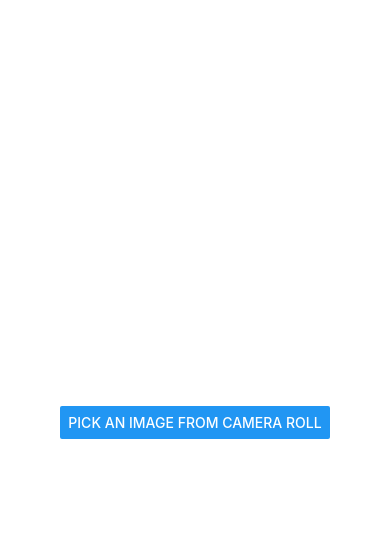
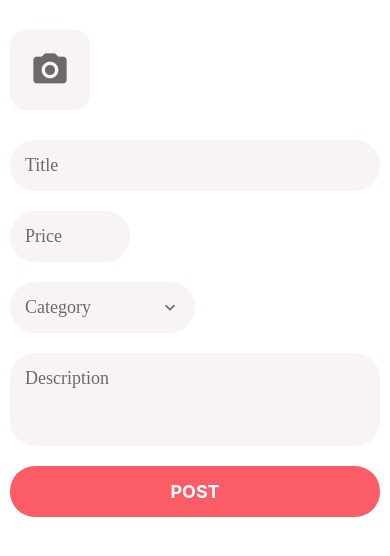
Before and after one commit to mcvio78/study__react-native-expo, a React Native app: screen / in a window 390 px wide. Shown: the top 556 px of the page. Built offline with nearby package versions, Linux system fonts and the light colour scheme.

Commit message:
DoneWithIt - create ListinEditScreen, FormImagePicker, ImageInputList, ImageInput component

```diff
--- a/App.jsx
+++ b/App.jsx
@@ -1,40 +1,7 @@
-import React, { useState, useEffect } from 'react';
-import { Button, Image, View, Platform } from 'react-native';
-import * as ImagePicker from 'expo-image-picker';
+import React from 'react';
 
-export default function ImagePickerExample() {
-  const [image, setImage] = useState(null);
+import { ListingEditScreen } from './app/screens/ListingEditScreen';
 
-  useEffect(() => {
-    (async () => {
-      if (Platform.OS !== 'web') {
-        const { status } = await ImagePicker.requestMediaLibraryPermissionsAsync();
-        if (status !== 'granted') {
-          alert('Sorry, we need camera roll permissions to make this work!');
-        }
-      }
-    })();
-  }, []);
-
-  const pickImage = async () => {
-    let result = await ImagePicker.launchImageLibraryAsync({
-      mediaTypes: ImagePicker.MediaTypeOptions.All,
-      allowsEditing: true,
-      aspect: [4, 3],
-      quality: 1,
-    });
-
-    console.log(result);
-
-    if (!result.cancelled) {
-      setImage(result.uri);
-    }
-  };
-
-  return (
-    <View style={{ flex: 1, alignItems: 'center', justifyContent: 'center' }}>
-      <Button title="Pick an image from camera roll" onPress={pickImage} />
-      {image && <Image source={{ uri: image }} style={{ width: 200, height: 200 }} />}
-    </View>
-  );
+export default function App() {
+  return <ListingEditScreen />;
 }
--- /dev/null
+++ b/app/components/ImageInput.jsx
@@ -0,0 +1,90 @@
+import React, { useEffect } from 'react';
+import { TouchableWithoutFeedback, View, StyleSheet, Image, Alert, Platform } from 'react-native';
+import { MaterialCommunityIcons } from '@expo/vector-icons';
+
+import { colors } from '../config/colors';
+import * as ImagePicker from 'expo-image-picker';
+
+export const ImageInput = ({
+  size = 80,
+  backgroundColor = colors.light,
+  iconColor = colors.medium,
+  onChangeImage,
+  imageUri,
+}) => {
+  // data from (await) ImagePicker.requestMediaLibraryPermissionsAsync()
+  // data:  Object {
+  //   "canAskAgain": true,
+  //     "expires": "never",
+  //     "granted": true,
+  //     "status": "granted",
+  // }
+
+  // Mosh
+  // useEffect(() => {
+  //   requestPermission();
+  // }, []);
+  //
+  // const requestPermission = async () => {
+  //   const { granted } = await ImagePicker.requestMediaLibraryPermissionsAsync();
+  //   if (!granted) alert('You need to enable permission to access the library.');
+  // };
+
+  // official docs
+  useEffect(() => {
+    (async () => {
+      if (Platform.OS !== 'web') {
+        const { status } = await ImagePicker.requestMediaLibraryPermissionsAsync();
+        if (status !== 'granted') {
+          alert('Sorry, we need camera roll permissions to make this work!');
+        }
+      }
+    })();
+  }, []);
+
+  const handlePress = () => {
+    if (!imageUri) selectImage();
+    else
+      Alert.alert('Delete', 'Are you sure you want to delete this image?', [
+        { text: 'Yes', onPress: () => onChangeImage(null) },
+        { text: 'No' },
+      ]);
+  };
+
+  const selectImage = async () => {
+    try {
+      let result = await ImagePicker.launchImageLibraryAsync({
+        mediaTypes: ImagePicker.MediaTypeOptions.Images,
+        quality: 0.5,
+      });
+      if (!result.cancelled) {
+        onChangeImage(result.uri);
+      }
+    } catch (error) {
+      console.log('Reading an image', error);
+    }
+  };
+  return (
+    <TouchableWithoutFeedback onPress={handlePress}>
+      <View
+        style={[styles.container, { width: size, height: size, backgroundColor: backgroundColor }]}>
+        {!imageUri && <MaterialCommunityIcons name="camera" size={size / 2} color={iconColor} />}
+        {imageUri && <Image source={{ uri: imageUri }} style={styles.image} />}
+      </View>
+    </TouchableWithoutFeedback>
+  );
+};
+
+const styles = StyleSheet.create({
+  container: {
+    justifyContent: 'center',
+    alignItems: 'center',
+    borderRadius: 15,
+    overflow: 'hidden',
+    marginRight: 10,
+  },
+  image: {
+    width: '100%',
+    height: '100%',
+  },
+});
--- /dev/null
+++ b/app/components/ImageInputList.jsx
@@ -0,0 +1,36 @@
+import React, { useRef } from 'react';
+import { View, ScrollView, StyleSheet } from 'react-native';
+
+import { ImageInput } from './ImageInput';
+
+export const ImageInputList = ({ imageUris = [], onAddImage, onRemoveImage }) => {
+  const scrollView = useRef();
+
+  return (
+    <View style={styles.container}>
+      <ScrollView
+        ref={scrollView}
+        horizontal
+        onContentSizeChange={() => scrollView.current.scrollToEnd()}>
+        <View style={styles.container}>
+          {imageUris.map((uri) => (
+            <View key={uri} style={styles.image}>
+              <ImageInput imageUri={uri} onChangeImage={() => onRemoveImage(uri)} />
+            </View>
+          ))}
+          <ImageInput onChangeImage={(imageUri) => onAddImage(imageUri)} />
+        </View>
+      </ScrollView>
+    </View>
+  );
+};
+
+const styles = StyleSheet.create({
+  container: {
+    flexDirection: 'row',
+    paddingVertical: 10,
+  },
+  image: {
+    marginRight: 10,
+  },
+});
--- a/app/components/Screen.jsx
+++ b/app/components/Screen.jsx
@@ -1,10 +1,12 @@
 import React from 'react';
-import { StyleSheet, SafeAreaView } from 'react-native';
+import { StyleSheet, SafeAreaView, View } from 'react-native';
 
 import Constants from 'expo-constants';
 
 export const Screen = ({ children, style }) => (
-  <SafeAreaView style={[styles.screen, style]}>{children}</SafeAreaView>
+  <SafeAreaView style={styles.screen}>
+    <View style={style}>{children}</View>
+  </SafeAreaView>
 );
 
 const styles = StyleSheet.create({
--- /dev/null
+++ b/app/components/forms/FormImagePicker.jsx
@@ -0,0 +1,28 @@
+import React from 'react';
+import { useFormikContext } from 'formik';
+
+import { ImageInputList } from '../ImageInputList';
+import { AppErrorMessage } from './AppErrorMessage';
+
+export const FormImagePicker = ({ name }) => {
+  const { errors, touched, setFieldValue, values } = useFormikContext();
+  const imageUris = values[name];
+
+  const handleRemove = (uri) => {
+    setFieldValue(
+      name,
+      imageUris.filter((imageUri) => imageUri !== uri),
+    );
+  };
+
+  const handleAdd = (uri) => {
+    setFieldValue(name, [...imageUris, uri]);
+  };
+
+  return (
+    <>
+      <ImageInputList imageUris={imageUris} onAddImage={handleAdd} onRemoveImage={handleRemove} />
+      <AppErrorMessage error={errors[name]} touched={touched[name]} />
+    </>
+  );
+};
--- a/app/components/forms/index.js
+++ b/app/components/forms/index.js
@@ -2,3 +2,4 @@ export { AppForm } from './AppForm';
 export { AppFormField } from './AppFormField';
 export { AppFormSubmitButton } from './AppFormSubmitButton';
 export { AppFormPicker } from './AppFormPicker';
+export { FormImagePicker } from './FormImagePicker';
--- a/app/screens/ListingEditScreen.jsx
+++ b/app/screens/ListingEditScreen.jsx
@@ -3,10 +3,17 @@ import { StyleSheet } from 'react-native';
 import * as Yup from 'yup';
 
 import { Screen } from '../components/Screen';
-import { AppForm, AppFormField, AppFormSubmitButton, AppFormPicker } from '../components/forms';
+import {
+  AppForm,
+  AppFormField,
+  AppFormSubmitButton,
+  AppFormPicker,
+  FormImagePicker,
+} from '../components/forms';
 import { CategoryPickerItem } from '../components/CategoryPickerItem';
 
 const validationSchema = Yup.object().shape({
+  images: Yup.array().required().min(1).label('images'),
   title: Yup.string().required().min(1).label('title'),
   price: Yup.number().required().min(1).max(10000).label('price'),
   category: Yup.object().required().nullable().label('category'),
@@ -58,10 +65,12 @@ const categories = [
   },
 ];
 
-export const ListingEditScreen = () => (
+export const ListingEditScreen = () => {
+  return (
     <Screen style={styles.container}>
       <AppForm
         initialValues={{
+          images: [],
           title: '',
           price: '',
           category: null,
@@ -69,6 +78,7 @@ export const ListingEditScreen = () => (
         }}
         onSubmit={(values) => console.log('Results: ', values)}
         validationSchema={validationSchema}>
+        <FormImagePicker name="images" />
         <AppFormField
           name="title"
           placeholder="Title"
@@ -106,6 +116,7 @@ export const ListingEditScreen = () => (
       </AppForm>
     </Screen>
   );
+};
 
 const styles = StyleSheet.create({
   container: {
```
Lines whose indentation alone changed are shown as unchanged.
